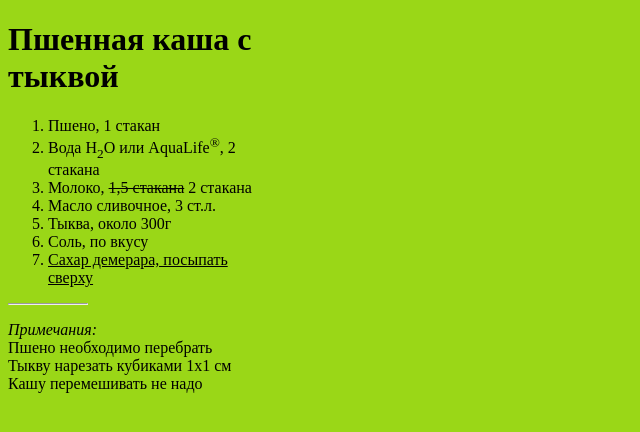
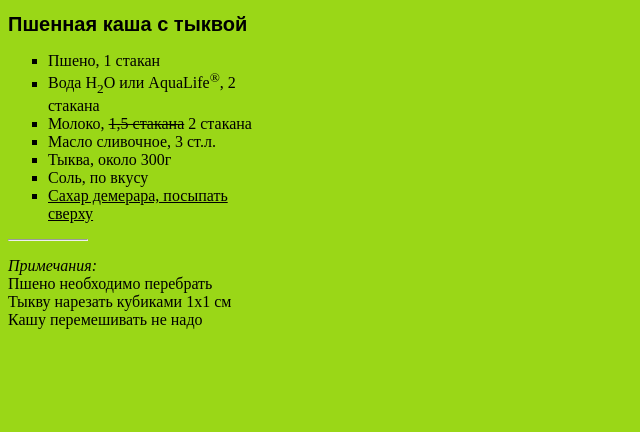
Before and after one commit to AQVA121/first_lesson, a plain HTML site: page Porridge.html in a window 1280 px wide. Shown: the whole page, without its empty margins (0-640 px from the left). Drawn offline with Linux system fonts and the light colour scheme.

Commit message:
Update mystyle.css

```diff
--- a/mystyle.css
+++ b/mystyle.css
@@ -3,3 +3,12 @@ width: 260px;
 font-size:16px;
 background-color:#9ad717;
 }
+
+h1{
+  font-family: "Arial", sans-serif;
+  font-size: 20px;
+}
+
+li{
+  list-style:square;
+}
```
